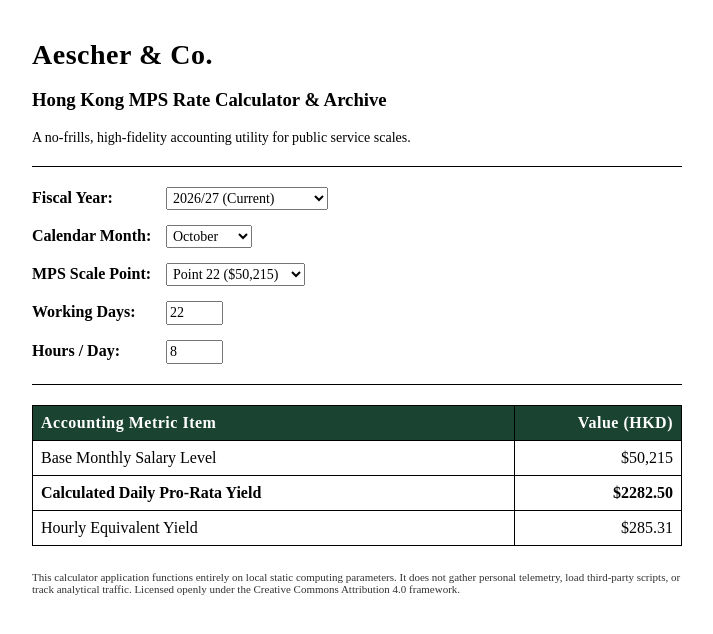
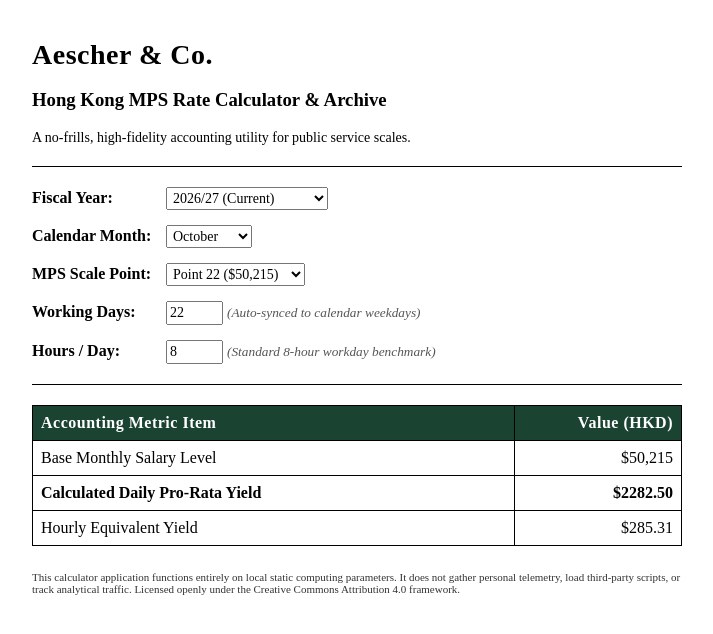
Before and after one commit to AescherDVD/MPS-Calculator, a plain HTML site: page index.html in a window 1280 px wide. Shown: the whole page, without its empty margins (283-996 px from the left). Drawn offline with Linux system fonts and the light colour scheme.

Commit message:
Enhance form with additional input notes
Added additional notes for working days and hours inputs.

```diff
--- a/index.html
+++ b/index.html
@@ -103,11 +103,13 @@
     <div class="form-group">
         <label for="workingDays">Working Days:</label>
         <input type="number" id="workingDays" min="1" max="31">
+        <small style="font-style: italic; color: #555;">(Auto-synced to calendar weekdays)</small>
     </div>
 
     <div class="form-group">
         <label for="workingHours">Hours / Day:</label>
         <input type="number" id="workingHours" value="8" min="1" max="24">
+        <small style="font-style: italic; color: #555;">(Standard 8-hour workday benchmark)</small>
     </div>
 
     <hr>
@@ -140,6 +142,7 @@
         It does not gather personal telemetry, load third-party scripts, or track analytical traffic.
         Licensed openly under the Creative Commons Attribution 4.0 framework.
     </p>
+
     <script>
         // Audited and aligned with official HKSAR Civil Service Bureau Gazettes
         const mpsDatabase = {
```
